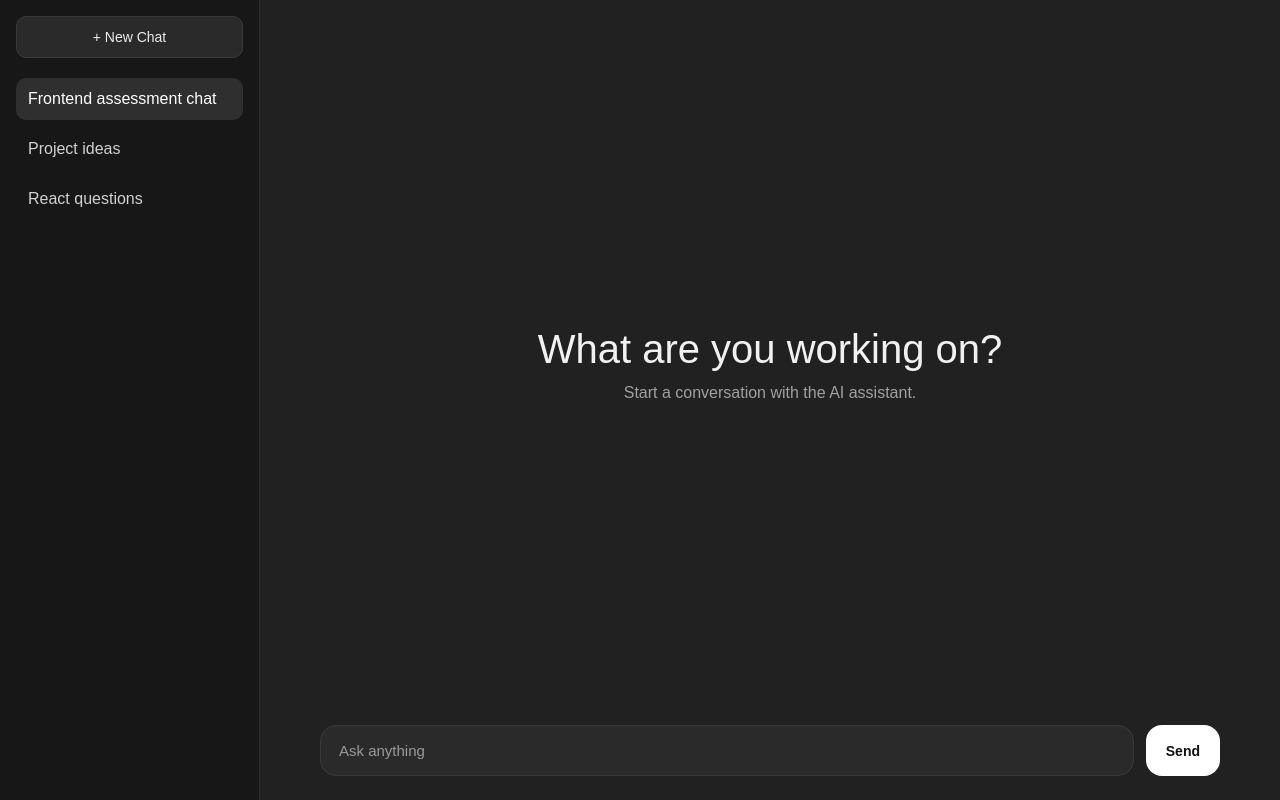
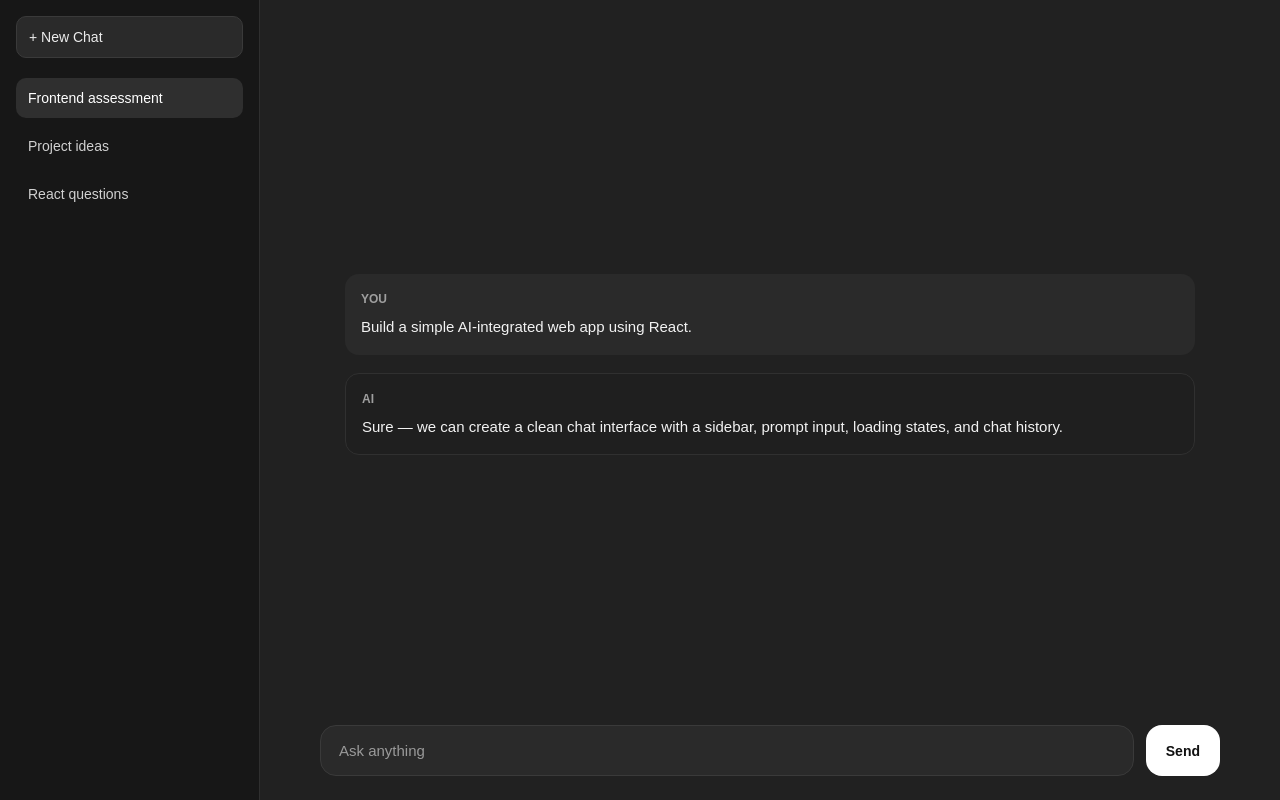
Before and after one commit to chaitanyagandhi/frontend-assessment-spotnana, a React (Vite) app in the folder client/: page / in a window 1280 px wide. Built offline with nearby package versions, Linux system fonts and the light colour scheme.

Commit message:
Add dynamic chat state and conversation switching

```diff
--- a/client/src/App.css
+++ b/client/src/App.css
@@ -29,6 +29,7 @@
   border-radius: 10px;
   cursor: pointer;
   font-size: 14px;
+  text-align: left;
 }
 
 .new-chat-btn:hover {
@@ -39,15 +40,20 @@
   display: flex;
   flex-direction: column;
   gap: 8px;
+  overflow-y: auto;
 }
 
 .chat-item {
+  width: 100%;
   padding: 12px;
+  border: none;
   border-radius: 10px;
   cursor: pointer;
   color: #d1d1d1;
   background-color: transparent;
   transition: background-color 0.2s ease;
+  text-align: left;
+  font-size: 14px;
 }
 
 .chat-item:hover {
@@ -70,6 +76,7 @@
 
 .chat-window {
   flex: 1;
+  overflow-y: auto;
   display: flex;
   align-items: center;
   justify-content: center;
@@ -90,6 +97,44 @@
   font-size: 16px;
   color: #a1a1a1;
   margin: 0;
+}
+
+.messages {
+  width: 100%;
+  max-width: 850px;
+  margin: 0 auto;
+  display: flex;
+  flex-direction: column;
+  gap: 18px;
+  padding: 24px 0;
+}
+
+.message {
+  padding: 16px;
+  border-radius: 14px;
+  line-height: 1.5;
+}
+
+.message.user {
+  background-color: #2a2a2a;
+}
+
+.message.assistant {
+  background-color: #1f1f1f;
+  border: 1px solid #303030;
+}
+
+.message-role {
+  font-size: 12px;
+  font-weight: 700;
+  text-transform: uppercase;
+  color: #9f9f9f;
+  margin-bottom: 8px;
+}
+
+.message-content {
+  font-size: 15px;
+  color: #f2f2f2;
 }
 
 .input-area {
--- a/client/src/App.jsx
+++ b/client/src/App.jsx
@@ -1,26 +1,121 @@
+import { useState } from 'react';
 import './App.css';
 
+const initialChats = [
+  {
+    id: 1,
+    title: 'Frontend assessment',
+    messages: [
+      {
+        id: 1,
+        role: 'user',
+        content: 'Build a simple AI-integrated web app using React.',
+      },
+      {
+        id: 2,
+        role: 'assistant',
+        content:
+          'Sure — we can create a clean chat interface with a sidebar, prompt input, loading states, and chat history.',
+      },
+    ],
+  },
+  {
+    id: 2,
+    title: 'Project ideas',
+    messages: [
+      {
+        id: 1,
+        role: 'user',
+        content: 'Give me some AI web app project ideas.',
+      },
+      {
+        id: 2,
+        role: 'assistant',
+        content:
+          'You could build a document summarizer, interview practice assistant, code explainer, or a course Q&A assistant.',
+      },
+    ],
+  },
+  {
+    id: 3,
+    title: 'React questions',
+    messages: [
+      {
+        id: 1,
+        role: 'user',
+        content: 'How should I structure a React frontend project?',
+      },
+      {
+        id: 2,
+        role: 'assistant',
+        content:
+          'Start with reusable components, keep state organized, and separate UI from API logic as the app grows.',
+      },
+    ],
+  },
+];
+
 function App() {
+  const [chats, setChats] = useState(initialChats);
+  const [activeChatId, setActiveChatId] = useState(initialChats[0].id);
+
+  const activeChat = chats.find((chat) => chat.id === activeChatId);
+
+  const handleNewChat = () => {
+    const newChat = {
+      id: Date.now(),
+      title: `New Chat ${chats.length + 1}`,
+      messages: [],
+    };
+
+    setChats([newChat, ...chats]);
+    setActiveChatId(newChat.id);
+  };
+
   return (
     <div className="app">
       <aside className="sidebar">
         <div className="sidebar-header">
-          <button className="new-chat-btn">+ New Chat</button>
+          <button className="new-chat-btn" onClick={handleNewChat}>
+            + New Chat
+          </button>
         </div>
 
         <div className="chat-list">
-          <div className="chat-item active">Frontend assessment chat</div>
-          <div className="chat-item">Project ideas</div>
-          <div className="chat-item">React questions</div>
+          {chats.map((chat) => (
+            <button
+              key={chat.id}
+              className={`chat-item ${chat.id === activeChatId ? 'active' : ''}`}
+              onClick={() => setActiveChatId(chat.id)}
+            >
+              {chat.title}
+            </button>
+          ))}
         </div>
       </aside>
 
       <main className="main">
         <div className="chat-window">
-          <div className="welcome">
-            <h1>What are you working on?</h1>
-            <p>Start a conversation with the AI assistant.</p>
-          </div>
+          {activeChat && activeChat.messages.length > 0 ? (
+            <div className="messages">
+              {activeChat.messages.map((message) => (
+                <div
+                  key={message.id}
+                  className={`message ${message.role === 'user' ? 'user' : 'assistant'}`}
+                >
+                  <div className="message-role">
+                    {message.role === 'user' ? 'You' : 'AI'}
+                  </div>
+                  <div className="message-content">{message.content}</div>
+                </div>
+              ))}
+            </div>
+          ) : (
+            <div className="welcome">
+              <h1>What are you working on?</h1>
+              <p>Start a conversation with the AI assistant.</p>
+            </div>
+          )}
         </div>
 
         <div className="input-area">
```
